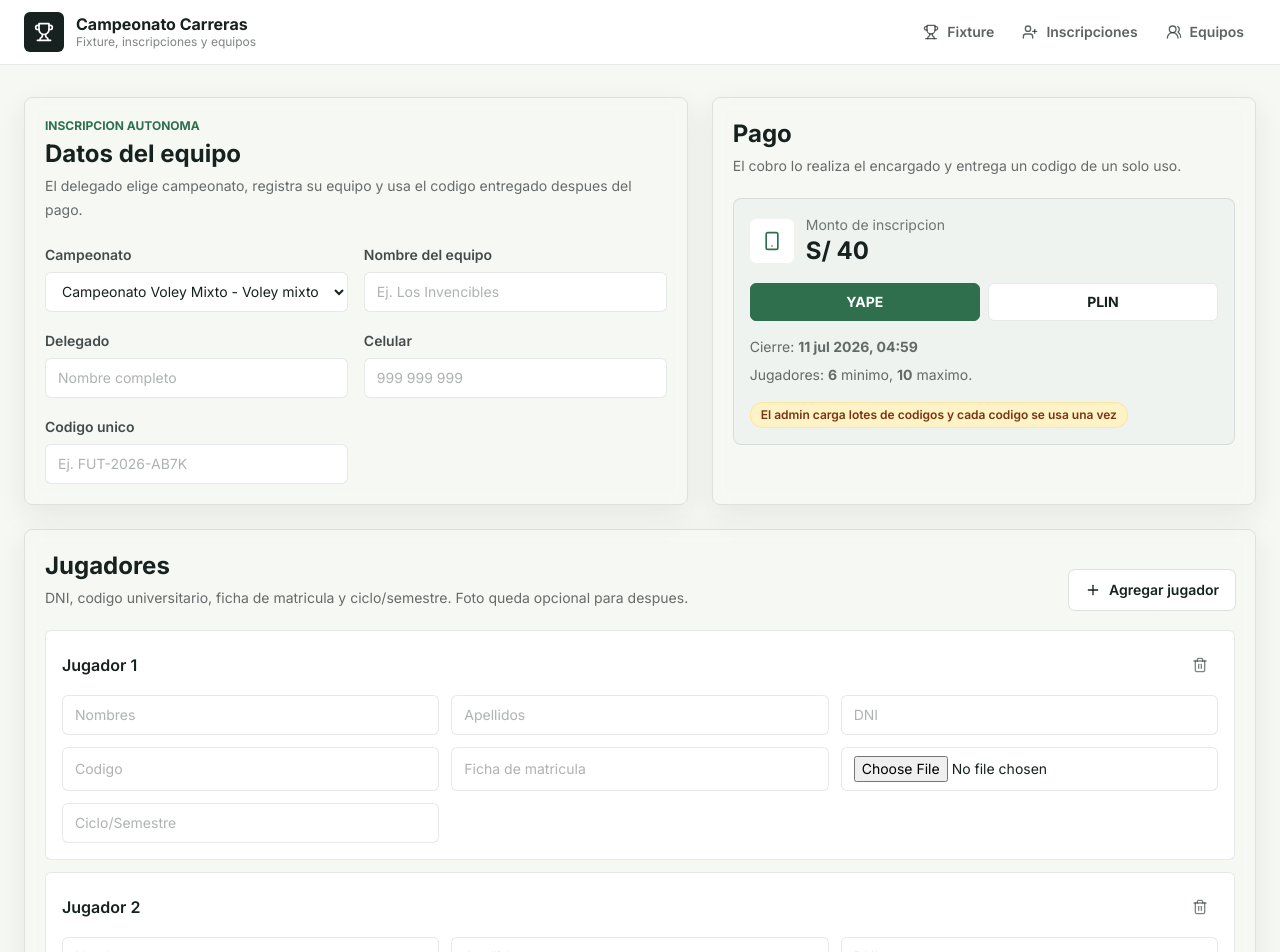
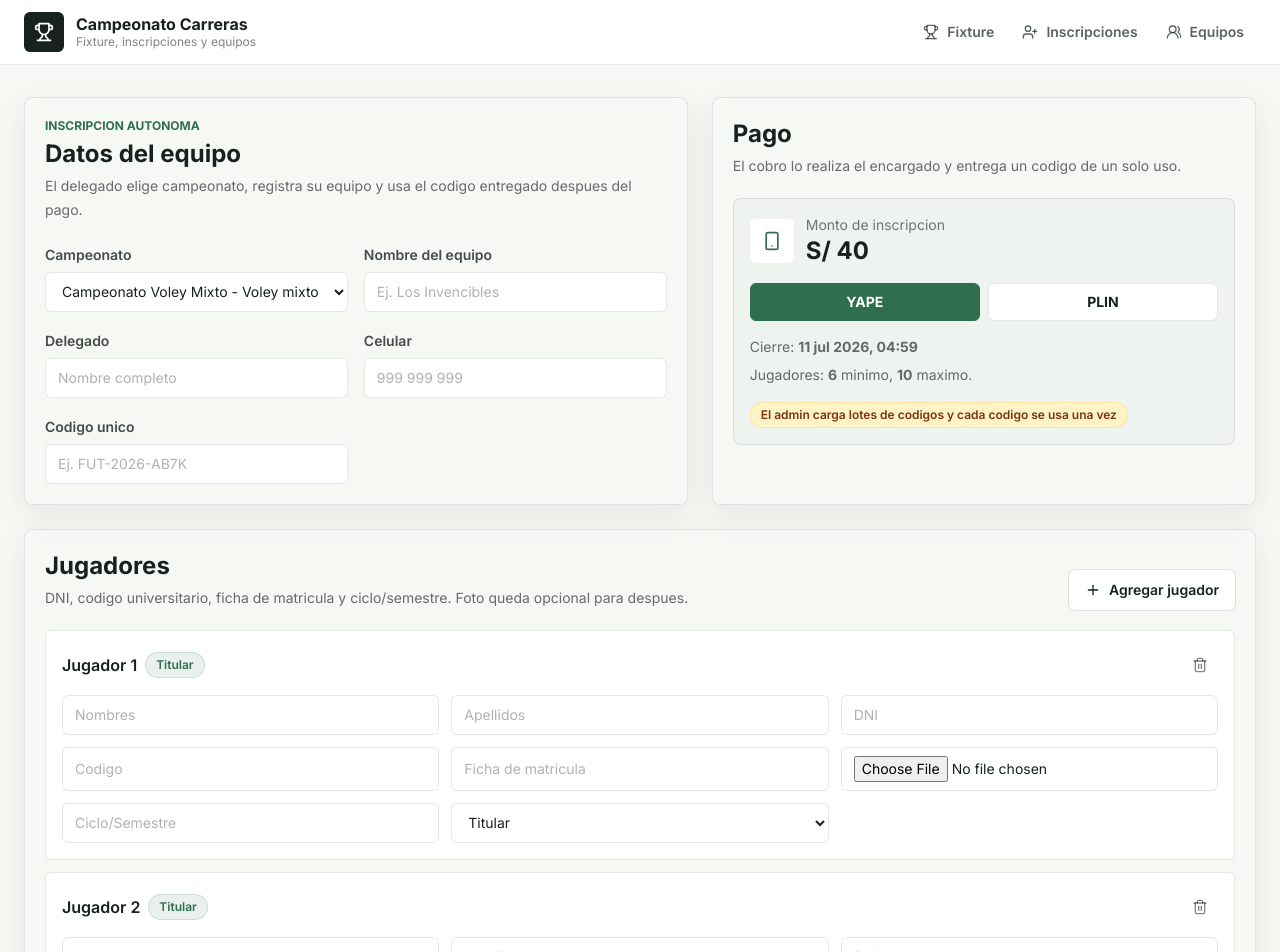
Before and after one commit to Aquiles-ryp360/campeonato-full, a Next.js app: page /registro in a window 1280 px wide. Shown: the top 952 px of the page. Built offline with nearby package versions, Linux system fonts and the light colour scheme.

Commit message:
Add player lineup role to registration

```diff
--- a/src/components/public-teams.tsx
+++ b/src/components/public-teams.tsx
@@ -4,7 +4,13 @@ import { useState } from "react";
 import { CalendarDays, ShieldCheck, UsersRound } from "lucide-react";
 import { events, matches, players, teams } from "@/lib/mock-data";
 import type { Team } from "@/lib/types";
-import { formatDateTime, getTeamName, sportLabel, teamStatusLabel } from "@/lib/utils";
+import {
+  formatDateTime,
+  getTeamName,
+  playerRoleLabel,
+  sportLabel,
+  teamStatusLabel
+} from "@/lib/utils";
 import { Badge, Card, Metric, SectionHeader } from "./ui";
 
 export function PublicTeams() {
@@ -115,7 +121,7 @@ export function PublicTeams() {
                       .slice(0, 6)
                       .map((player) => (
                         <p key={player.id} className="text-sm text-ink/70">
-                          {player.firstName} {player.lastName} · {player.semester}
+                          {player.firstName} {player.lastName} · {playerRoleLabel(player.lineupRole)} · {player.semester}
                         </p>
                       ))}
                   </div>
--- a/src/components/registration-form.tsx
+++ b/src/components/registration-form.tsx
@@ -4,6 +4,7 @@ import { useMemo, useState } from "react";
 import { Plus, Smartphone, Trash2, UserPlus } from "lucide-react";
 import { toast } from "sonner";
 import { events } from "@/lib/mock-data";
+import type { PlayerRole } from "@/lib/types";
 import { formatDateTime, formatMoney, sportLabel } from "@/lib/utils";
 import { Badge, Button, Card, Field, SectionHeader, inputClass } from "./ui";
 
@@ -14,6 +15,7 @@ interface PlayerFormRow {
   studentCode: string;
   enrollmentFile: string;
   semester: string;
+  lineupRole: PlayerRole;
 }
 
 const emptyPlayer: PlayerFormRow = {
@@ -22,8 +24,14 @@ const emptyPlayer: PlayerFormRow = {
   dni: "",
   studentCode: "",
   enrollmentFile: "",
-  semester: ""
+  semester: "",
+  lineupRole: "starter"
 };
+
+const playerRoleOptions: Array<{ value: PlayerRole; label: string }> = [
+  { value: "starter", label: "Titular" },
+  { value: "substitute", label: "Suplente" }
+];
 
 export function RegistrationForm() {
   const openEvents = events.filter((event) => event.status === "registration" || event.status === "draft");
@@ -198,7 +206,12 @@ export function RegistrationForm() {
           {players.map((player, index) => (
             <div key={index} className="rounded-md border border-ink/10 bg-white p-4">
               <div className="mb-3 flex items-center justify-between gap-3">
-                <p className="font-semibold text-ink">Jugador {index + 1}</p>
+                <div className="flex items-center gap-2">
+                  <p className="font-semibold text-ink">Jugador {index + 1}</p>
+                  <Badge tone={player.lineupRole === "starter" ? "green" : "blue"}>
+                    {player.lineupRole === "starter" ? "Titular" : "Suplente"}
+                  </Badge>
+                </div>
                 {players.length > 1 ? (
                   <button
                     type="button"
@@ -261,6 +274,20 @@ export function RegistrationForm() {
                   onChange={(changeEvent) => updatePlayer(index, "semester", changeEvent.target.value)}
                   placeholder="Ciclo/Semestre"
                 />
+                <select
+                  className={inputClass}
+                  value={player.lineupRole}
+                  onChange={(changeEvent) =>
+                    updatePlayer(index, "lineupRole", changeEvent.target.value as PlayerRole)
+                  }
+                  aria-label={`Rol del jugador ${index + 1}`}
+                >
+                  {playerRoleOptions.map((option) => (
+                    <option key={option.value} value={option.value}>
+                      {option.label}
+                    </option>
+                  ))}
+                </select>
               </div>
             </div>
           ))}
--- a/src/components/team-portal.tsx
+++ b/src/components/team-portal.tsx
@@ -2,7 +2,7 @@
 
 import { CalendarDays, CreditCard, ShieldCheck, UsersRound } from "lucide-react";
 import { matches, players, teams } from "@/lib/mock-data";
-import { formatDateTime, getTeamName, teamStatusLabel } from "@/lib/utils";
+import { formatDateTime, getTeamName, playerRoleLabel, teamStatusLabel } from "@/lib/utils";
 import { Badge, Card, Metric, SectionHeader } from "./ui";
 
 export function TeamPortal() {
@@ -63,6 +63,7 @@ export function TeamPortal() {
                   <th className="px-5 py-3">Jugador</th>
                   <th className="px-3 py-3">DNI</th>
                   <th className="px-3 py-3">Codigo</th>
+                  <th className="px-3 py-3">Rol</th>
                   <th className="px-3 py-3">Ficha</th>
                   <th className="px-5 py-3">Ciclo</th>
                 </tr>
@@ -75,6 +76,7 @@ export function TeamPortal() {
                     </td>
                     <td className="px-3 py-3">{player.dni}</td>
                     <td className="px-3 py-3">{player.studentCode}</td>
+                    <td className="px-3 py-3">{playerRoleLabel(player.lineupRole)}</td>
                     <td className="px-3 py-3">{player.enrollmentFile}</td>
                     <td className="px-5 py-3">{player.semester}</td>
                   </tr>
--- a/src/lib/mock-data.ts
+++ b/src/lib/mock-data.ts
@@ -212,7 +212,8 @@ export const players: Player[] = [
     dni: "74561230",
     studentCode: "20221021",
     enrollmentFile: "FM-2026-001",
-    semester: "8vo"
+    semester: "8vo",
+    lineupRole: "starter"
   },
   {
     id: "p-2",
@@ -222,7 +223,8 @@ export const players: Player[] = [
     dni: "73440119",
     studentCode: "20211045",
     enrollmentFile: "FM-2026-002",
-    semester: "9no"
+    semester: "9no",
+    lineupRole: "starter"
   },
   {
     id: "p-3",
@@ -232,7 +234,8 @@ export const players: Player[] = [
     dni: "70221245",
     studentCode: "20212008",
     enrollmentFile: "FM-2026-011",
-    semester: "8vo"
+    semester: "8vo",
+    lineupRole: "substitute"
   }
 ];
 
--- a/src/lib/types.ts
+++ b/src/lib/types.ts
@@ -14,6 +14,8 @@ export type PaymentStatus = "pending" | "verified" | "rejected";
 export type TeamStatus = "pending_payment" | "registered" | "observed" | "approved";
 
 export type MatchStatus = "scheduled" | "finished" | "walkover" | "postponed";
+
+export type PlayerRole = "starter" | "substitute";
 
 export interface TournamentEvent {
   id: string;
@@ -65,6 +67,7 @@ export interface Player {
   studentCode: string;
   enrollmentFile: string;
   semester: string;
+  lineupRole: PlayerRole;
   photoUrl?: string;
 }
 
--- a/src/lib/utils.ts
+++ b/src/lib/utils.ts
@@ -2,7 +2,7 @@ import { clsx, type ClassValue } from "clsx";
 import { format } from "date-fns";
 import { es } from "date-fns/locale";
 import { twMerge } from "tailwind-merge";
-import type { Match, StandingRow, Team, TournamentEvent } from "./types";
+import type { Match, Player, StandingRow, Team, TournamentEvent } from "./types";
 
 export function cn(...inputs: ClassValue[]) {
   return twMerge(clsx(inputs));
@@ -55,6 +55,10 @@ export function teamStatusLabel(status: Team["status"]) {
     approved: "Aprobado"
   };
   return labels[status];
+}
+
+export function playerRoleLabel(role: Player["lineupRole"]) {
+  return role === "starter" ? "Titular" : "Suplente";
 }
 
 export function calculateStandings(
```
Also changed, not shown: 1 other file (tests, documents, lock files or other folders).
